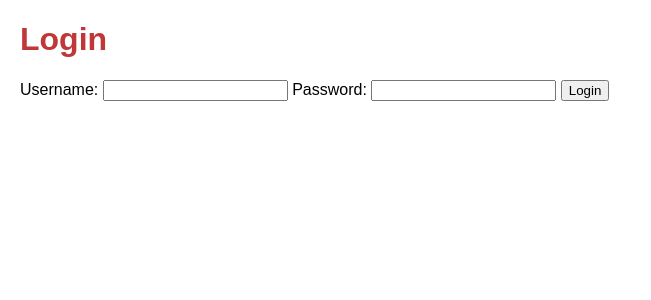
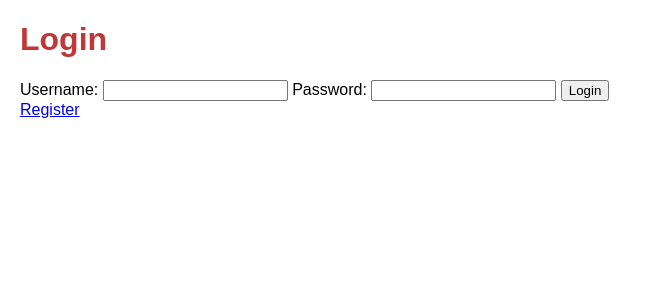
Before and after one commit to Meltout/fmi-web-project, a PHP site: page /login.php in a window 1280 px wide. Shown: the top 300 px of the page, without its empty margins (0-651 px from the left). Run offline with PHP 8.4, Linux system fonts and the light colour scheme.

Commit message:
add redirect from login to register

```diff
--- a/public/login.php
+++ b/public/login.php
@@ -40,6 +40,7 @@ if ($_SERVER['REQUEST_METHOD'] === 'POST' && isset($_POST['username']) && isset(
         <?php if ($loginStatus === 'error') : ?>
             <p class="error-message"><?= $loginMessage ?></p>
         <?php endif; ?>
+
         <form action="login.php" method="post">
             <label for="username">Username:</label>
             <input type="text" id="username" name="username" required>
@@ -47,6 +48,7 @@ if ($_SERVER['REQUEST_METHOD'] === 'POST' && isset($_POST['username']) && isset(
             <input type="password" id="password" name="password" required>
             <button type="submit">Login</button>
         </form>
+        <a href="register.php">Register</a>
     </div>
 </body>
 </html>
```
